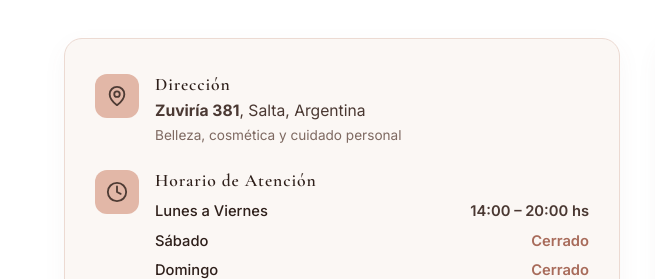
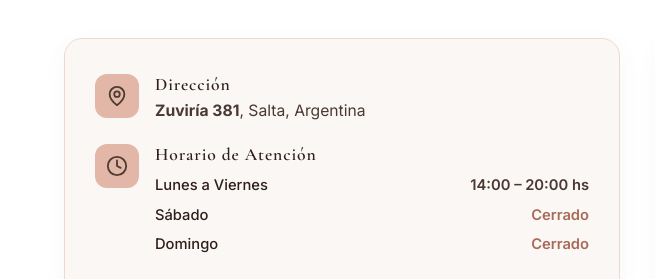
Before and after one commit to nicoxcdm/Pagina-MZ, a website: page index.html in a window 1280 px wide. Shown: the part 960-1239 px from the top of the page, 0-655 px from the left. Drawn offline with nearby package versions, Linux system fonts and the light colour scheme.

Commit message:
fix: remover subtitulo debajo de direccion en seccion ubicacion

```diff
--- a/index.html
+++ b/index.html
@@ -81,8 +81,7 @@
                             <div class="centro-detail-text">
                                 <h4>Dirección</h4>
                                 <p><strong>Zuviría 381</strong>, Salta, Argentina</p>
-                                <span style="font-size: 0.85rem; color: #7E6961;">Belleza, cosmética y cuidado personal</span>
-                            </div>
+                                </div>
                         </div>
 
                         <!-- Horarios -->
```
